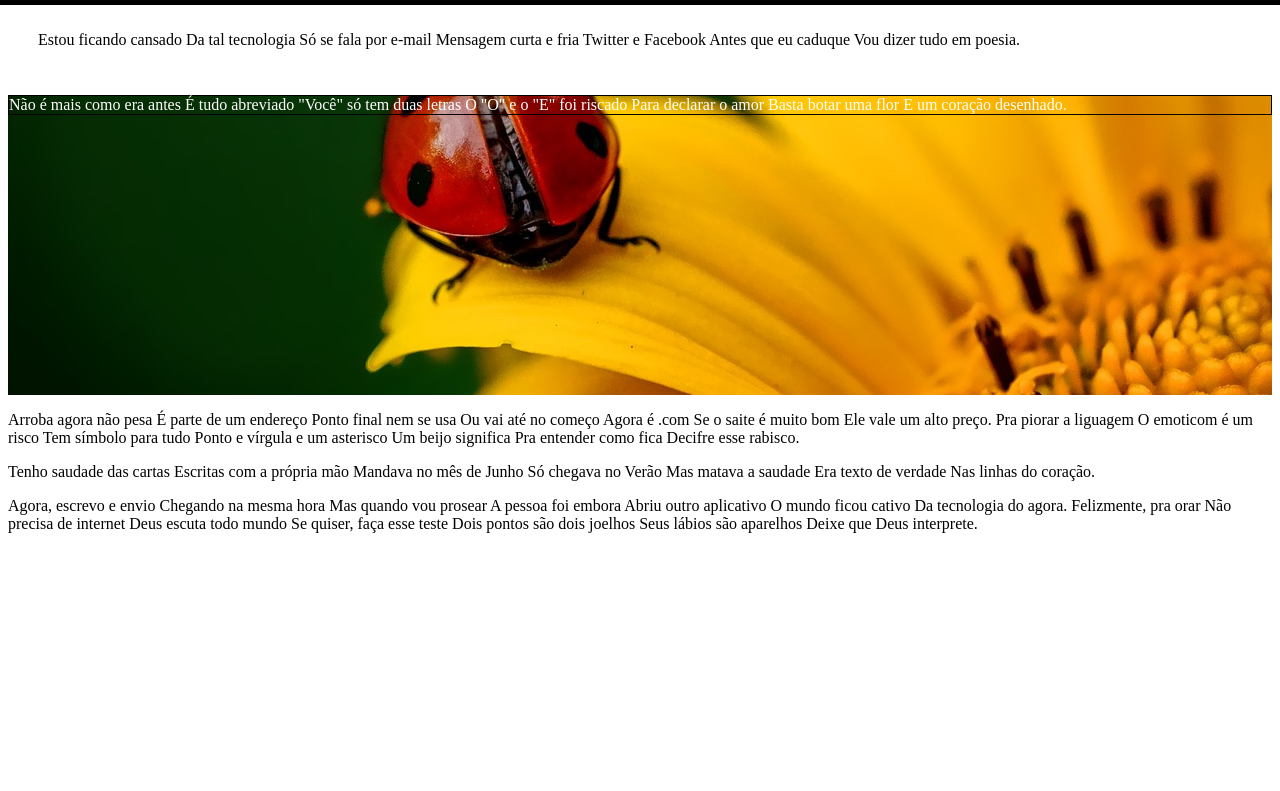
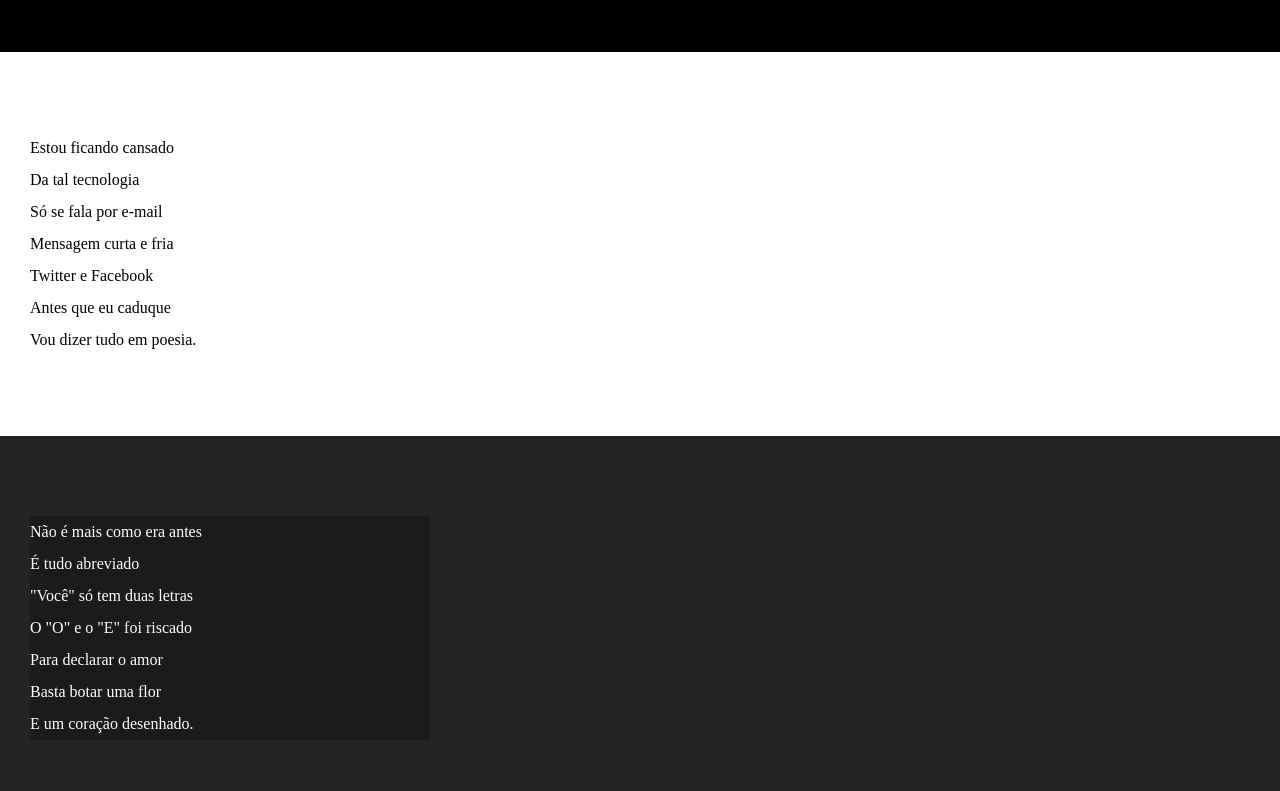
Before and after one commit to LucasGraciotte/html-css, a plain HTML site: page Desafios/D011/cordel.html in a window 1280 px wide. Shown: the part 103-894 px from the top of the page. Before the commit the page ends 800 px from the top, so only its background shows below. Drawn offline with Linux system fonts and the light colour scheme.

Commit message:
atualizei desafio

```diff
--- a/Desafios/D011/cordel.html
+++ b/Desafios/D011/cordel.html
@@ -3,82 +3,106 @@
 <head>
     <meta charset="UTF-8">
     <meta name="viewport" content="width=device-width, initial-scale=1.0">
-    <link rel="stylesheet" href="style.css">
+    <link rel="stylesheet" href="estilo/style.css">
     <title>Cordel Moderno</title>
 </head>
 <body>
 
     <header>
-        <h1 id="h-header">Cordel Moderno</h1>
-        <p id="p-header">Por Milton Duarte</p>
+        <h1>Cordel Moderno</h1>
+        <p>Por <a href="https://www.recantodasletras.com.br/poesias/3186743" target="_blank">Milton Duarte</a></p>
     </header>
 
-        <p id="texto-um">Estou ficando cansado
-            Da tal tecnologia
-            Só se fala por e-mail
-            Mensagem curta e fria
-            Twitter e Facebook
-            Antes que eu caduque
+    <section class="normal">
+        <p>
+            Estou ficando cansado <br>
+            Da tal tecnologia <br>
+            Só se fala por e-mail <br>
+            Mensagem curta e fria <br>
+            Twitter e Facebook <br>
+            Antes que eu caduque <br>
             Vou dizer tudo em poesia.
         </p>
+    </section>
 
-    <section>
-        <p id="imagem-flor">
-           Não é mais como era antes
-            É tudo abreviado
-            "Você" só tem duas letras
-            O "O" e o "E" foi riscado
-            Para declarar o amor
-            Basta botar uma flor
+
+    <section class="imagem">
+        <p>
+            Não é mais como era antes <br>
+            É tudo abreviado <br>
+            "Você" só tem duas letras <br>
+            O "O" e o "E" foi riscado <br>
+            Para declarar o amor <br>
+            Basta botar uma flor <br>
             E um coração desenhado.
         </p>
     </section>
 
+
+
+    <section class="normal">
+
         <p>
-        Arroba agora não pesa
-        É parte de um endereço
-        Ponto final nem se usa
-        Ou vai até no começo
-        Agora é .com
-        Se o saite é muito bom
-        Ele vale um alto preço.
+            Arroba agora não pesa <br>
+            É parte de um endereço <br>
+            Ponto final nem se usa <br>
+            Ou vai até no começo <br>
+            Agora é .com <br>
+            Se o saite é muito bom <br>
+            Ele vale um alto preço. <br>
+        </p>
 
-        Pra piorar a liguagem
-        O emoticom é um risco
-        Tem símbolo para tudo
-        Ponto e vírgula e um asterisco
-        Um beijo significa
-        Pra entender como fica
+        <p>
+            Pra piorar a liguagem <br>
+            O emoticom é um risco <br>
+            Tem símbolo para tudo <br>
+            Ponto e vírgula e um asterisco <br>
+            Um beijo significa <br>
+            Pra entender como fica <br>
             Decifre esse rabisco.
         </p>
 
+    </section>
+
+
+    <section class="imagem">
         <p>
-        Tenho saudade das cartas
-        Escritas com a própria mão
-        Mandava no mês de Junho
-        Só chegava no Verão
-        Mas matava a saudade
-        Era texto de verdade
+            Tenho saudade das cartas <br>
+            Escritas com a própria mão <br>
+            Mandava no mês de Junho <br>
+            Só chegava no Verão <br>
+            Mas matava a saudade <br>
+            Era texto de verdade <br>
             Nas linhas do coração.
+        </p>
+    </section>
+
+
+    <section class="normal">
+        <p>
+            Agora, escrevo e envio <br>
+            Chegando na mesma hora <br>
+            Mas quando vou prosear <br>
+            A pessoa foi embora <br>
+            Abriu outro aplicativo <br>
+            O mundo ficou cativo <br>
+            Da tecnologia do agora. <br>
         </p>
 
         <p>
-        Agora, escrevo e envio
-        Chegando na mesma hora
-        Mas quando vou prosear
-        A pessoa foi embora
-        Abriu outro aplicativo
-        O mundo ficou cativo
-        Da tecnologia do agora.
-
-        Felizmente, pra orar
-        Não precisa de internet
-        Deus escuta todo mundo
-        Se quiser, faça esse teste
-        Dois pontos são dois joelhos
-        Seus lábios são aparelhos
+            Felizmente, pra orar <br>
+            Não precisa de internet <br>
+            Deus escuta todo mundo <br>
+            Se quiser, faça esse teste <br>
+            Dois pontos são dois joelhos <br>
+            Seus lábios são aparelhos <br>
             Deixe que Deus interprete.
         </p>
+    </section>
 
+    <footer>
+        <p>Site criado por <a href="https://gustavoguanabara.github.io" target="_blank">Gustavo Guanabara</a> para o
+        <a href="https://www.cursoemvideo.com" target="_blank">CursoemVideo</a></p>
+    </footer>
 </body>
 </html>
--- /dev/null
+++ b/Desafios/D011/estilo/style.css
@@ -0,0 +1,71 @@
+@charset "UTF-8";
+
+* {
+    margin: 0;
+    padding: 0;
+}
+
+html, body {
+    min-height: 100vh;
+    background-color: darkgray;
+}
+
+header {
+    background-color: black;
+    color: white;
+    text-align: center;
+}
+
+header > h1 {
+    padding-top: 50px;
+    font-variant: small-caps;
+
+    /*letra maiuscula
+    text-transform: uppercase; */
+}
+
+header > p {
+    padding-bottom: 50px;
+
+}
+
+a {
+    color: white;
+    text-decoration: none;
+    font-weight: bolder;
+
+}
+
+a:hover {
+    text-decoration: underline;
+}
+
+section {
+    padding-top: 10vh;
+    padding-bottom: 10vh;
+    line-height: 2em;
+    padding-left: 30px;
+}
+
+
+section.normal {
+    background-color: white;
+    color: black;
+}
+
+section.imagem {
+    background-color: rgb(37, 35, 35);
+    color: white;
+}
+
+section.imagem > p {
+    width: 400px;
+    background-color: rgba(0,0,0,0.253);
+}
+
+footer {
+    background-color: black;
+    color: white;
+    text-align: center;
+    padding: 10px;
+}
--- a/Desafios/D011/style.css
+++ /dev/null
@@ -1,28 +0,0 @@
-header {
-    background-color: black;
-    color: white;
-    text-align: center;
-    height: 100px;
-    margin: -20px;
-    padding: 10px;
-}
-
-#h-header {
-    margin-bottom: -10px;
-}
-
-#texto-um {
-    padding: 30px;
-}
-
-section {
-    height: 300px;
-    color: white;
-    background-position: center right;
-    background-image: url(imagens/background001.jpg);
-}
-
-#imagem-flor {
-    background-color: transparent;
-    border: 1px solid black;
-}
```
Lines whose indentation alone changed are shown as unchanged.
